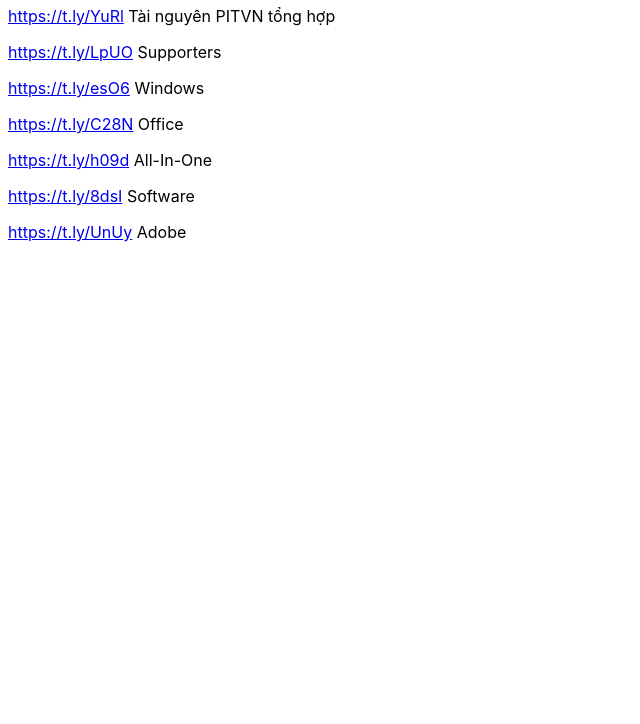
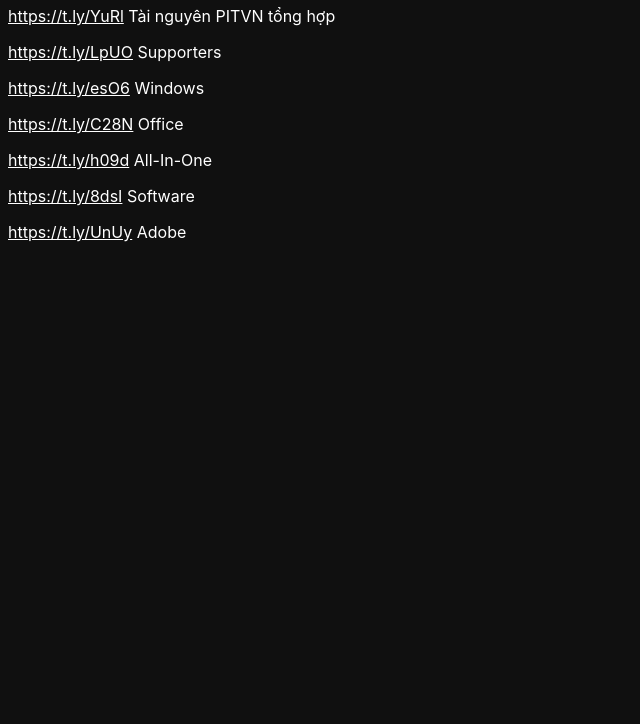
Before and after one commit to phamducdung812/pitvniso, a plain HTML site: page index.html in a window 1280 px wide. Shown: the part 76-800 px from the top of the page, without its empty margins (0-640 px from the left). Drawn offline with Linux system fonts and the light colour scheme.

Commit message:
Update index.html

```diff
--- a/index.html
+++ b/index.html
@@ -5,8 +5,17 @@
     <meta http-equiv="X-UA-Compatible" content="IE=edge">
     <meta name="viewport" content="width=device-width, initial-scale=1.0">
     <title>Web này được lập ra để chứa link tài nguyên PITVN</title>
+    <style>
+        * {
+            font-family: -apple-system, BlinkMacSystemFont, 'Segoe UI', Roboto, Oxygen, Ubuntu, Cantarell, 'Open Sans', 'Helvetica Neue', sans-serif;
+            color: white
+        }
+        body {
+            background-color: #101010
+        }
+    </style>
 </head>
-<body style="font-family: -apple-system, BlinkMacSystemFont, 'Segoe UI', Roboto, Oxygen, Ubuntu, Cantarell, 'Open Sans', 'Helvetica Neue', sans-serif;">
+<body>
     <h1>TÀI NGUYÊN PITVN</h1>
     <p><a href="https://t.ly/YuRl" target="_blank">https://t.ly/YuRl</a> Tài nguyên PITVN tổng hợp</p>
     <p><a href="https://t.ly/LpUO" target="_blank">https://t.ly/LpUO</a> Supporters</p>
```
